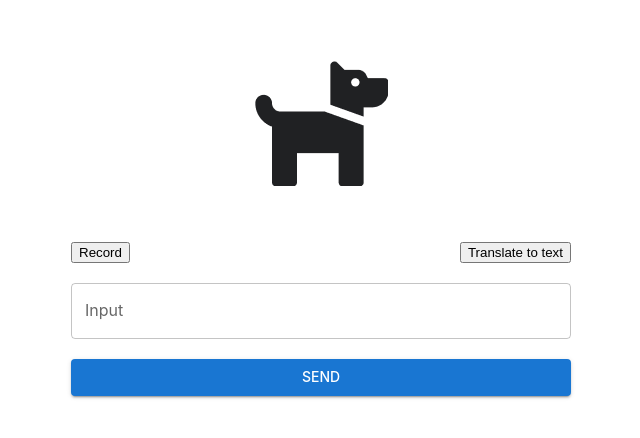
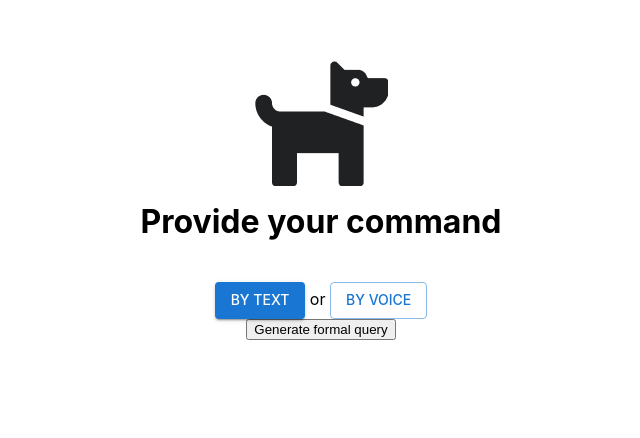
Before and after one commit to ArtemK123/NaturalDbFrontend, a React (Create React App) app: page / in a window 1280 px wide. Shown: the top 438 px of the page, without its empty margins (319-959 px from the left). Built offline with nearby package versions, Linux system fonts and the light colour scheme.

Commit message:
Created draft of the state layout for the app

```diff
--- a/public/index.html
+++ b/public/index.html
@@ -7,7 +7,7 @@
     <meta name="theme-color" content="#000000" />
     <meta
       name="description"
-      content="NaturalDb - natural language interface for databases"
+      content="NaturalDB - natural language interface for databases"
     />
     <link rel="apple-touch-icon" href="%PUBLIC_URL%/dog.png" />
     <!--
--- a/src/App.tsx
+++ b/src/App.tsx
@@ -1,7 +1,6 @@
-import { Box, Button, styled, TextField, ThemeProvider } from "@mui/material";
+import { Box, Button, styled, TextField } from "@mui/material";
 import { useState } from "react";
 import { Colors } from "./colors";
-import { theme } from "./theme";
 
 function App() {
   const [textQuery, setTextQuery] = useState("");
@@ -39,37 +38,123 @@ function App() {
     setMediaRecorder(undefined);
   }
 
+  const [state, setState] = useState(States.NaturalLanguageQuery);
+  const [formalQuery, setFormalQuery] = useState<string>("");
+  const [queryResult, setQueryResult] = useState<string>("");
+
+  const naturalLanguageQueryViewCallback = (newFormalQuery: string) => {
+    setState(States.FormalQuery);
+    setFormalQuery(newFormalQuery);
+  };
+
+  const formalQueryViewCallback = (newQueryResult: string) => {
+    setState(States.QueryResult);
+    setQueryResult(newQueryResult);
+  };
+
   return (
-    <ThemeProvider theme={theme}>
-      <Main>
-        <img src="/dog.png" />
-        <Title></Title>
-        <Box sx={{ width: "500px", display: "flex", flexDirection: "row", justifyContent: "space-between" }}>
-          {mediaRecorder ? (
-            <button onClick={stopRecording}>Stop</button>
-          ) : (
-            <button onClick={startRecording}>Record</button>
-          )}
-          <button>Translate to text</button>
-        </Box>
-        {audioBlob && <audio controls src={URL.createObjectURL(audioBlob)}></audio>}
-        <StyledForm onSubmit={onSubmit}>
-          <TextField
-            label="Input"
-            sx={{ marginY: "20px" }}
-            multiline
-            maxRows={4}
-            value={textQuery}
-            onChange={(e) => setTextQuery(e.target.value)}
-          />
-          <Button type="submit" variant="contained">
-            Send
-          </Button>
-        </StyledForm>
-        <div>{result}</div>
-      </Main>
-    </ThemeProvider>
+    <Main>
+      <img src="/dog.png" />
+      {state === States.NaturalLanguageQuery && (
+        <NaturalLanguageQueryView callback={naturalLanguageQueryViewCallback} />
+      )}
+      {state === States.FormalQuery && <FormalQueryView query={formalQuery} callback={formalQueryViewCallback} />}
+      {state === States.QueryResult && <QueryResultView result={queryResult} />}
+    </Main>
   );
+
+  // return (
+  //   <Main>
+  //     <img src="/dog.png" />
+  //     <Title>Natural Db</Title>
+  //     <Box sx={{ width: "500px", display: "flex", flexDirection: "row", justifyContent: "space-between" }}>
+  //       {mediaRecorder ? (
+  //         <button onClick={stopRecording}>Stop</button>
+  //       ) : (
+  //         <button onClick={startRecording}>Record</button>
+  //       )}
+  //       <button>Translate to text</button>
+  //     </Box>
+  //     {audioBlob && <audio controls src={URL.createObjectURL(audioBlob)}></audio>}
+  //     <StyledForm onSubmit={onSubmit}>
+  //       <TextField
+  //         label="Input"
+  //         sx={{ marginY: "20px" }}
+  //         multiline
+  //         maxRows={4}
+  //         value={textQuery}
+  //         onChange={(e) => setTextQuery(e.target.value)}
+  //       />
+  //       <Button type="submit" variant="contained">
+  //         Send
+  //       </Button>
+  //     </StyledForm>
+  //     <div>{result}</div>
+  //   </Main>
+  // );
+}
+
+function NaturalLanguageQueryView({ callback }: { callback: (formalQuery: string) => void }) {
+  const [inputType, setInputType] = useState(NaturalLanguageInputTypes.Text);
+
+  return (
+    <>
+      <Title>Provide your command</Title>
+      <div>
+        <Button
+          variant={computeInputTypeButtonVariant(NaturalLanguageInputTypes.Text)}
+          onClick={() => setInputType(NaturalLanguageInputTypes.Text)}
+        >
+          By text
+        </Button>{" "}
+        or{" "}
+        <Button
+          variant={computeInputTypeButtonVariant(NaturalLanguageInputTypes.Voice)}
+          onClick={() => setInputType(NaturalLanguageInputTypes.Voice)}
+        >
+          By voice
+        </Button>
+      </div>
+      <button onClick={() => callback("SELECT * FROM test;")}>Generate formal query</button>
+    </>
+  );
+
+  function computeInputTypeButtonVariant(buttonType: NaturalLanguageInputTypes) {
+    return inputType === buttonType ? "contained" : "outlined";
+  }
+}
+
+function FormalQueryView({ query, callback }: { query: string; callback: (queryResult: string) => void }) {
+  return (
+    <>
+      <Title>Your query is:</Title>
+      <textarea>{query}</textarea>
+      <button onClick={() => callback("TestValue1, TestValue2")}>Send</button>
+    </>
+  );
+}
+
+function QueryResultView({ result }: { result: string }) {
+  return (
+    <>
+      <Title>Result:</Title>
+      <textarea readOnly>{result}</textarea>
+    </>
+  );
+}
+
+enum States {
+  NaturalLanguageQuery,
+  LoadFormalQuery,
+  FormalQuery,
+  LoadQueryResult,
+  QueryResult,
+  Error,
+}
+
+enum NaturalLanguageInputTypes {
+  Text,
+  Voice,
 }
 
 const Main = styled("div")({
--- a/src/index.tsx
+++ b/src/index.tsx
@@ -3,11 +3,15 @@ import ReactDOM from "react-dom/client";
 import "./index.css";
 import App from "./App";
 import reportWebVitals from "./reportWebVitals";
+import { ThemeProvider } from "@mui/material";
+import { theme } from "./theme";
 
 const root = ReactDOM.createRoot(document.getElementById("root") as HTMLElement);
 root.render(
   <React.StrictMode>
-    <App />
+    <ThemeProvider theme={theme}>
+      <App />
+    </ThemeProvider>
   </React.StrictMode>
 );
 
```
